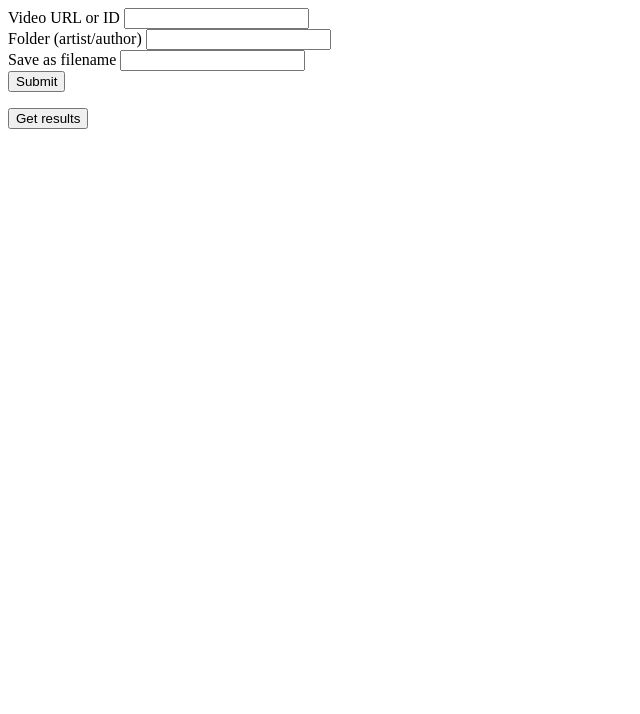
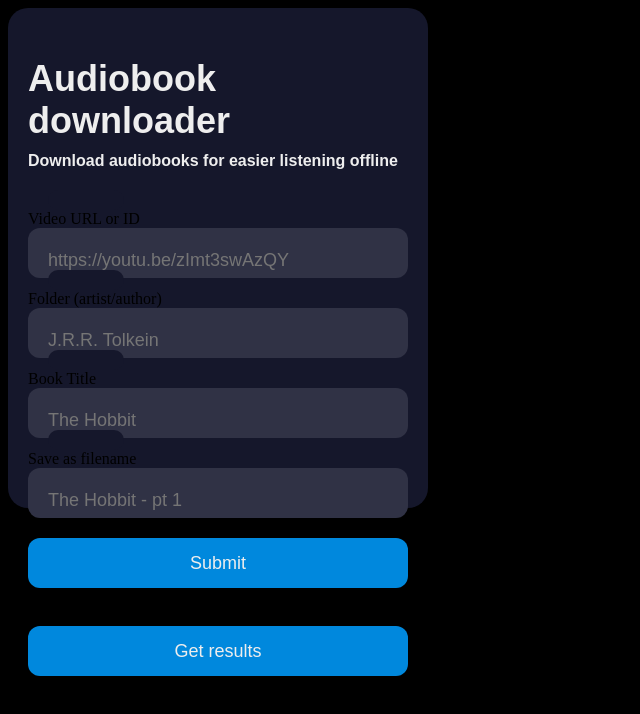
Before and after one commit to figadore/youtube-dl-express, a website: page static/index.html in a window 1280 px wide. Shown: the whole page, without its empty margins (0-640 px from the left). Drawn offline with nearby package versions, Linux system fonts and the light colour scheme.

Commit message:
rework for audio books, wip css

```diff
--- a/static/index.html
+++ b/static/index.html
@@ -1,21 +1,57 @@
 <html>
   <head>
     <script src="https://code.jquery.com/jquery-3.6.0.min.js" integrity="sha256-/xUj+3OJU5yExlq6GSYGSHk7tPXikynS7ogEvDej/m4=" crossorigin="anonymous"></script>
+    <link rel="stylesheet" href="page.css">
     <script src="page.js"></script>
   </head>
   <form>
-    <label for="urlOrId">Video URL or ID</label>
-    <input id="urlOrId" type="text">
-    <br />
-    <label for="folder">Folder (artist/author)</label>
-    <input id="folder" type="text">
-    <br />
-    <label for="filename">Save as filename</label>
-    <input id="filename" type="text">
-    <br />
-    <input type="submit" value="Submit">
+    <div class="title">Audiobook downloader</div>
+    <div class="subtitle">Download audiobooks for easier listening offline</div>
+    <div class="input-container ic1">
+      <label for="urlOrId">Video URL or ID</label>
+      <input id="urlOrId" class="input" type="text" placeholder="https://youtu.be/zImt3swAzQY">
+      <div class="cut"></div>
+    </div>
+    <div class="input-container ic2">
+      <label for="author">Folder (artist/author)</label>
+      <input id="author" class="input" type="text" placeholder="J.R.R. Tolkein" pattern="^[a-zA-Z0-9._ -]*$">
+      <div class="cut"></div>
+    </div>
+    <div class="input-container ic2">
+      <label for="title">Book Title</label>
+      <input id="title" class="input" type="text" placeholder="The Hobbit" pattern="^[a-zA-Z0-9._ -]*$">
+      <div class="cut"></div>
+    </div>
+    <div class="input-container ic2">
+      <label for="filename">Save as filename</label>
+      <input id="filename" class="input" type="text" placeholder="The Hobbit - pt 1" pattern="^[a-zA-Z0-9._ -]*$">
+      <div class="cut"></div>
+    </div>
+    <input class="submit" type="submit" value="Submit">
+    <button class="submit" type="button" id="results-btn">Get results</button>
   </form>
   <div id="status"></div>
-  <button type="button" id="results-btn">Get results</button>
   <div id="results"></div>
 </html>
+<!--
+    <div class="form">
+      <div class="title">Welcome</div>
+      <div class="subtitle">Let's create your account!</div>
+      <div class="input-container ic1">
+        <input id="firstname" class="input" type="text" placeholder=" " />
+        <div class="cut"></div>
+        <label for="firstname" class="placeholder">First name</label>
+      </div>
+      <div class="input-container ic2">
+        <input id="lastname" class="input" type="text" placeholder=" " />
+        <div class="cut"></div>
+        <label for="lastname" class="placeholder">Last name</label>
+      </div>
+      <div class="input-container ic2">
+        <input id="email" class="input" type="text" placeholder=" " />
+        <div class="cut cut-short"></div>
+        <label for="email" class="placeholder">Email</>
+      </div>
+      <button type="text" class="submit">submit</button>
+    </div>
+-->
--- /dev/null
+++ b/static/page.css
@@ -0,0 +1,127 @@
+input:invalid {
+    background-color: lightpink;
+    color: black;
+}
+
+body {
+  background-color: #000;
+  display: flex;
+  height: 100vh;
+}
+
+form {
+  background-color: #15172b;
+  border-radius: 20px;
+  box-sizing: border-box;
+  height: 500px;
+  padding: 20px;
+  width: 420px;
+}
+
+.title {
+  color: #eee;
+  font-family: sans-serif;
+  font-size: 36px;
+  font-weight: 600;
+  margin-top: 30px;
+}
+
+.subtitle {
+  color: #eee;
+  font-family: sans-serif;
+  font-size: 16px;
+  font-weight: 600;
+  margin-top: 10px;
+}
+
+.input-container {
+  height: 50px;
+  position: relative;
+  width: 100%;
+}
+
+.ic1 {
+  margin-top: 40px;
+}
+
+.ic2 {
+  margin-top: 30px;
+}
+
+.input {
+  background-color: #303245;
+  border-radius: 12px;
+  border: 0;
+  box-sizing: border-box;
+  color: #eee;
+  font-size: 18px;
+  height: 100%;
+  outline: 0;
+  padding: 14px 20px 0;
+  width: 100%;
+}
+
+.cut {
+  background-color: #15172b;
+  border-radius: 10px;
+  height: 20px;
+  left: 20px;
+  position: absolute;
+  top: -20px;
+  transform: translateY(0);
+  transition: transform 200ms;
+  width: 76px;
+}
+
+.cut-short {
+  width: 50px;
+}
+
+.input:focus ~ .cut,
+.input:not(:placeholder-shown) ~ .cut {
+  transform: translateY(8px);
+}
+
+.placeholder {
+  color: #65657b;
+  font-family: sans-serif;
+  left: 20px;
+  line-height: 14px;
+  pointer-events: none;
+  position: absolute;
+  transform-origin: 0 50%;
+  transition: transform 200ms, color 200ms;
+  top: 20px;
+}
+
+.input:focus ~ .placeholder,
+.input:not(:placeholder-shown) ~ .placeholder {
+  transform: translateY(-30px) translateX(10px) scale(0.75);
+}
+
+.input:not(:placeholder-shown) ~ .placeholder {
+  color: #808097;
+}
+
+.input:focus ~ .placeholder {
+  color: #dc2f55;
+}
+
+.submit {
+  background-color: #08d;
+  border-radius: 12px;
+  border: 0;
+  box-sizing: border-box;
+  color: #eee;
+  cursor: pointer;
+  font-size: 18px;
+  height: 50px;
+  margin-top: 38px;
+  // outline: 0;
+  text-align: center;
+  width: 100%;
+}
+
+.submit:active {
+  background-color: #06b;
+}
--- a/static/page.js
+++ b/static/page.js
@@ -4,13 +4,15 @@ $(function () {
 
   console.log("Here is the script")
   $("form").submit(function (e) {
+    if (e.preventDefault) e.preventDefault();
     let urlOrId = $("#urlOrId").val()
-    let folder = $("#folder").val()
+    let author = $("#author").val()
+    let title = $("#title").val()
     let filename = $("#filename").val()
     $.ajax({
       url: "/queue",
       type: "POST",
-      data: JSON.stringify({ urlOrId, folder, filename }),
+      data: JSON.stringify({ urlOrId, author, title, filename }),
       contentType: "application/json; charset=utf-8",
       dataType: "json",
       success: onEnqueue,
@@ -33,19 +35,19 @@ $(function () {
         if (data.queue.length) {
           results.append(`Queue:<br />`)
           data.queue.forEach((val, i) => {
-            results.append(`${val.urlOrId}: ${val.folder}/${val.filename}<br />`)
+            results.append(`${val.urlOrId}: ${val.author}/${val.title}}/${val.filename}<br />`)
           })
         }
         if (data.successes.length) {
           results.append(`Successes:<br />`)
           data.successes.forEach((val, i) => {
-            results.append(`${val.urlOrId}: ${val.folder}/${val.filename}<br />`)
+            results.append(`${val.urlOrId}: ${val.author}/${val.title}}/${val.filename}<br />`)
           })
         }
         if (data.failures.length) {
           results.append(`Failures:<br />`)
           data.failures.forEach((val, i) => {
-            results.append(`${val.urlOrId}: ${val.folder}/${val.filename} - ${val.error}<br />`)
+            results.append(`${val.urlOrId}: ${val.author}/${val.title}}/${val.filename} - ${val.error}<br />`)
           })
         }
       },
@@ -58,7 +60,7 @@ $(function () {
 
   function onEnqueue(data) {
     console.log("onEnqueue:", { data })
-    results.text(`Success: Added ${data.folder}/${data.filename} to the download queue`)
+    results.text(`Success: Added ${data.author}/${data.title}}/${data.filename} to the download queue`)
     setInterval(() => {
       results.text("")
     }, 4000);
```
Also changed, not shown: index.js (+14 -9 lines).
